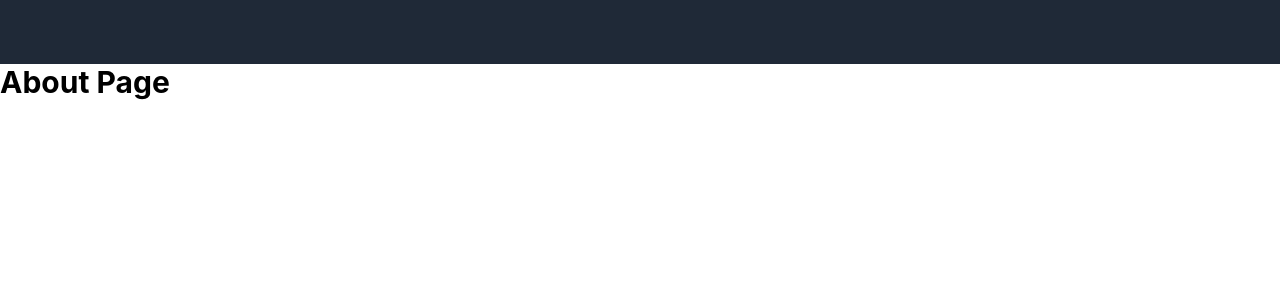
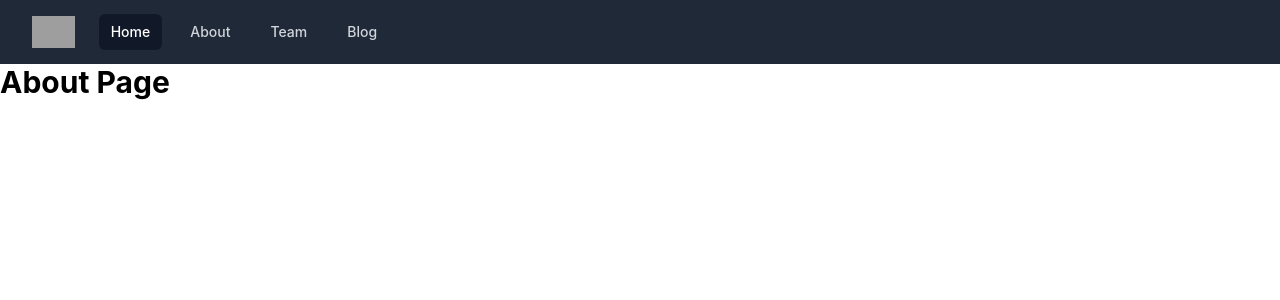
Before and after one commit to briannelson95/example-client, a Next.js app: page /about in a window 1280 px wide. Shown: the top 300 px of the page. Built offline with nearby package versions, Linux system fonts and the light colour scheme; grey boxes are pictures that could not be loaded.

Commit message:
Update Navbar.js

```diff
--- a/components/Navbar.js
+++ b/components/Navbar.js
@@ -31,6 +31,38 @@ export default function Navbar() {
                                     )}
                                 </Disclosure.Button>
                             </div>
+                            <div className='flex-1 flex items-center justify-centet sm:items-stretch sm:justify-start'>
+                                <div className='flex-shrink-0 flex items-center'>
+                                    <img
+                                        className='block lg:hidden h-8 w-auto'
+                                        src="https://tailwindui.com/img/logos/workflow-mark-indigo-500.svg"
+                                        alt="Workflow"
+                                    />
+                                    <img
+                                        className="hidden lg:block h-8 w-auto"
+                                        src="https://tailwindui.com/img/logos/workflow-logo-indigo-500-mark-white-text.svg"
+                                        alt="Workflow"
+                                    />
+                                </div>
+                                <div className='hidden sm:block sm:ml-6'>
+                                    <div className='flex space-x-4'>
+                                        {navigation.map((item) => (
+                                            <a
+                                                key={item.name}
+                                                href={item.href}
+                                                className={classNames(
+                                                    item.current ? 'bg-gray-900 text-white' : 'text-gray-300 hover:bg-gray-700 hover:text-white',
+                                                    'px-3 py-2 rounded-md text-sm font-medium'
+                                                )}
+                                                aria-current={item.current ? 'page' : undefined}
+                                            >
+                                                {item.name}
+                                            </a>
+                                        ))}
+                                    </div>
+                                </div>
+                            </div>
+
                         </div>
                     </div>
                 </>
```
